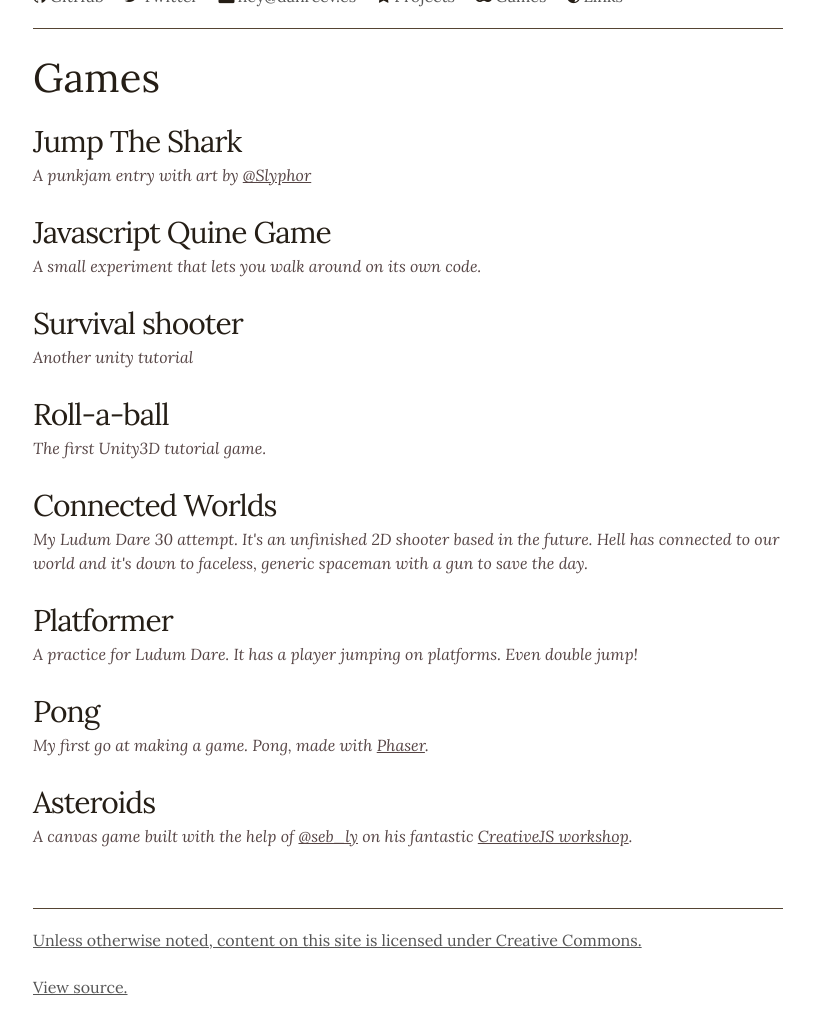
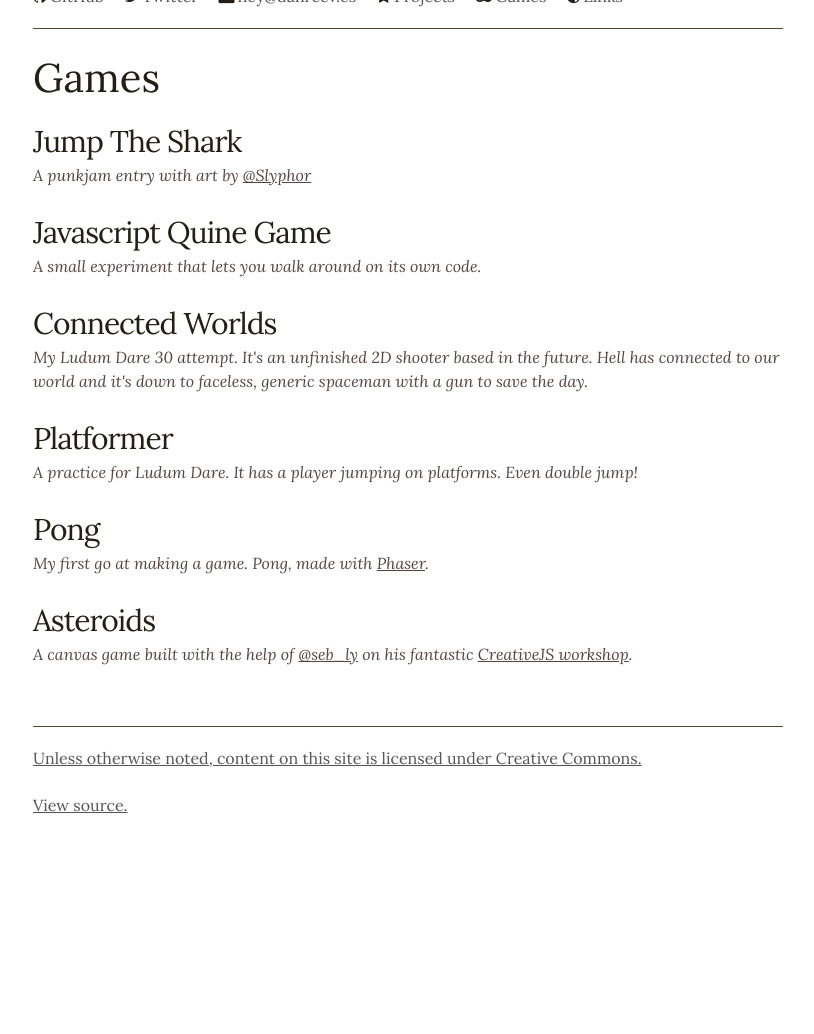
Before and after one commit to danreeves/danreev.es, a Jekyll site: the page built from games/index.html, in a window 1280 px wide, cut to the strip 162-1213 px from the top of the page. Shown: the top 1034 px of the strip, without its empty margins (232-1046 px from the left). Built offline with Jekyll 4.4.1, drawn with Linux system fonts in a browser that asks for light colours; nearby versions of some CDN libraries; after the commit the page ends 1031 px from its top, so only the background shows below that.

Commit message:
Update games.yaml

```diff
--- a/_data/games.yaml
+++ b/_data/games.yaml
@@ -6,14 +6,6 @@
 - name: Javascript Quine Game
   url: /javascript-quine-game
   desc: "A small experiment that lets you walk around on its own code."
-
-- name: Survival shooter
-  url: /survival_shooter
-  desc: Another unity tutorial
-
-- name: Roll-a-ball
-  url: /roll-a-ball
-  desc: "The first Unity3D tutorial game."
 
 - name: Connected Worlds
   url: /LD30
```
